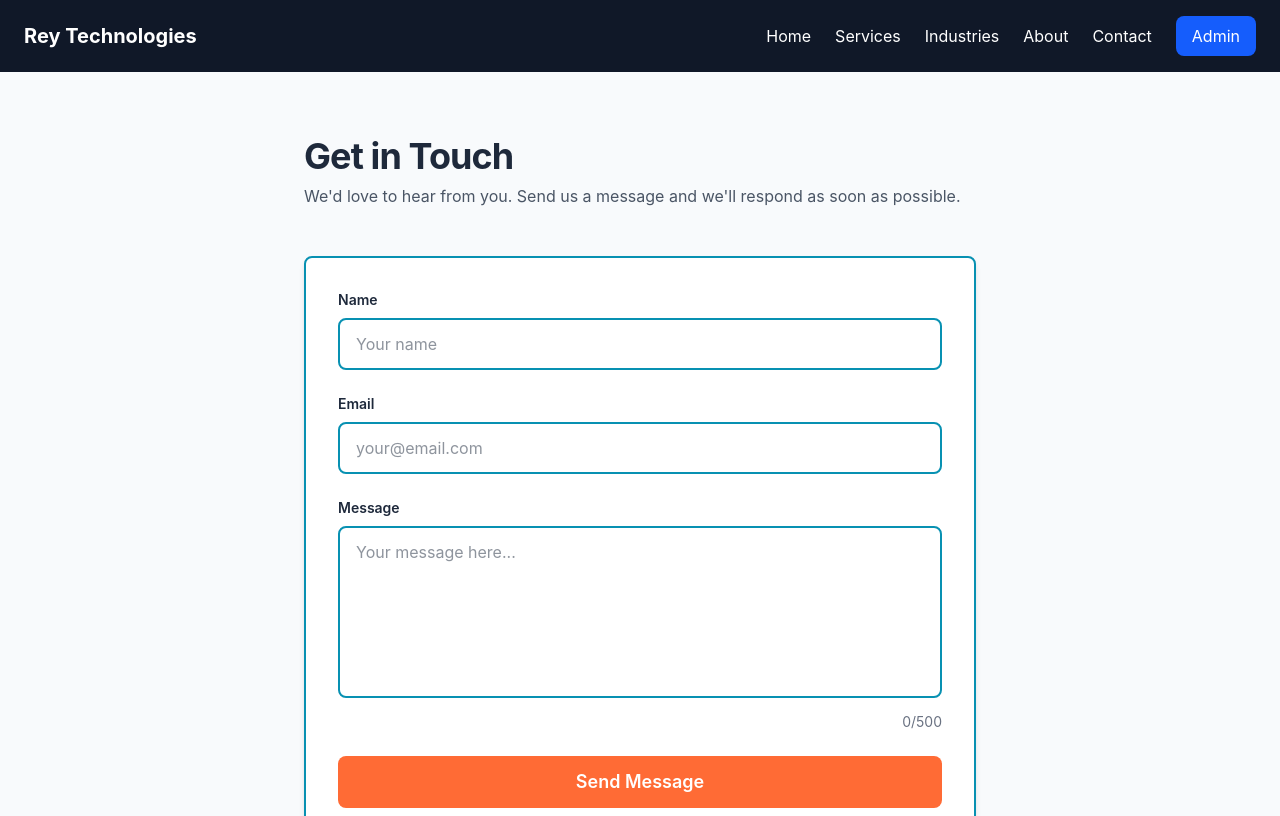
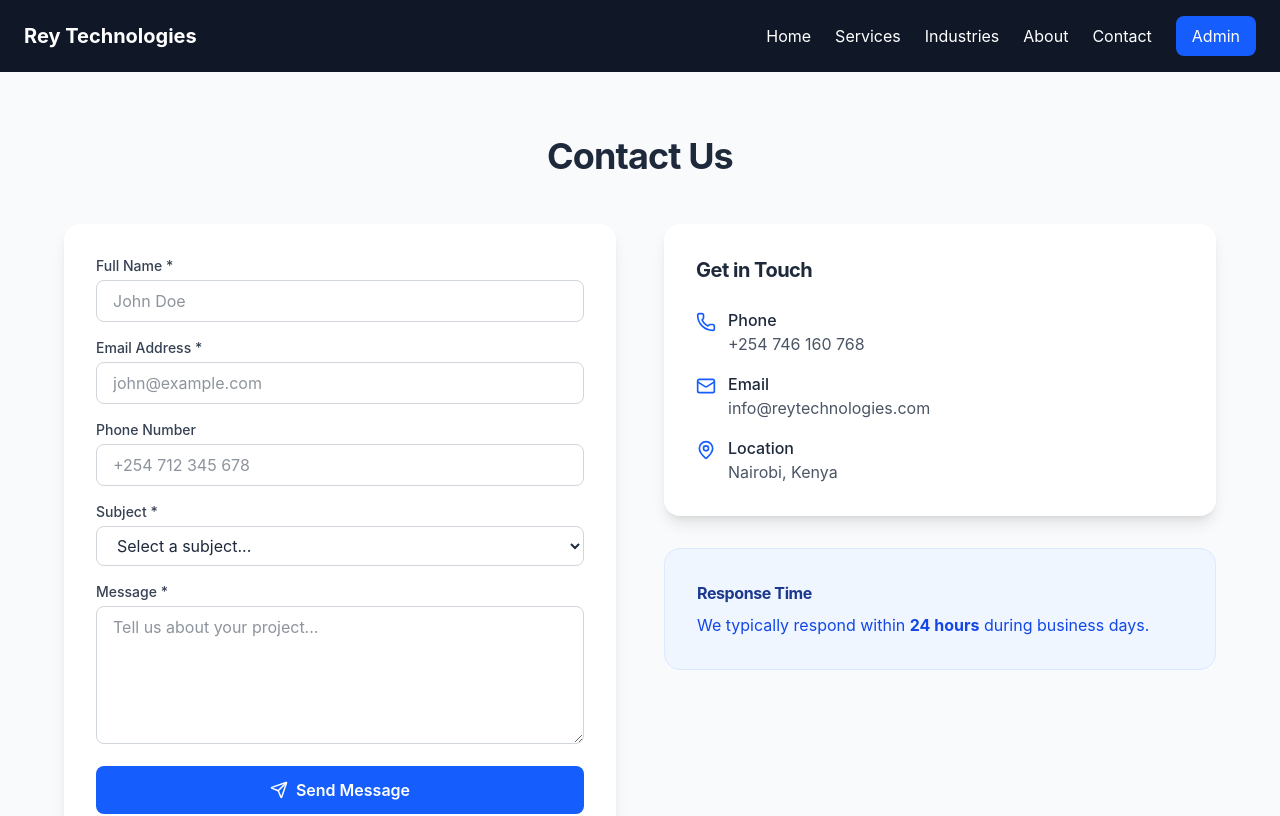
Before and after one commit to Gershom2022/rey-technologies, a React (Vite) app: page /contact in a window 1280 px wide. Shown: the top 816 px of the page. Built offline with nearby package versions, Linux system fonts and the light colour scheme; no server answers.

Commit message:
updated contact.jsx

```diff
--- a/src/pages/Contact.jsx
+++ b/src/pages/Contact.jsx
@@ -1,40 +1,25 @@
-import { useState } from "react";
-import { isValidEmail } from "../utils/validation";
-
-const API_URL = import.meta.env.VITE_API_URL || 'http://localhost:5000';
+// pages/Contact.jsx
+import { useState } from 'react';
+import { Mail, Phone, MapPin, Send } from 'lucide-react';
 
 function Contact() {
-  const [formData, setFormData] = useState({ name: '', email: '', message: '' });
+  const [formData, setFormData] = useState({
+    name: '',
+    email: '',
+    phone: '',
+    subject: '', // ← NEW: Subject field
+    message: ''
+  });
   const [status, setStatus] = useState('idle');
-  const [errors, setErrors] = useState({});
-
-  const handleChange = (e) => {
-    const { name, value } = e.target;
-    setFormData((prev) => ({ ...prev, [name]: value }));
-  };
-
-  const validate = () => {
-    const errors = {};
-    if (!formData.name.trim()) errors.name = 'Name is required';
-    else if (formData.name.trim().length < 4) errors.name = 'Name must be at least 4 characters';
-    if (!formData.email.trim()) errors.email = 'Email is required';
-    else if (!isValidEmail(formData.email)) errors.email = 'Please enter a valid email address';
-    if (!formData.message.trim()) errors.message = 'Message is required';
-    else if (formData.message.trim().length < 10) errors.message = 'Message must be at least 10 characters';
-    else if (formData.message.trim().length > 500) errors.message = 'Message must not exceed 500 characters';
-    return errors;
-  };
+  const [error, setError] = useState('');
 
   const handleSubmit = async (e) => {
     e.preventDefault();
-    const validationErrors = validate();
-    setErrors(validationErrors);
-    if (Object.keys(validationErrors).length > 0) return;
-
     setStatus('submitting');
+    setError('');
 
     try {
-      const response = await fetch(`${API_URL}/api/inquiries`, {
+      const response = await fetch('http://localhost:5000/api/inquiries', {
         method: 'POST',
         headers: { 'Content-Type': 'application/json' },
         body: JSON.stringify(formData)
@@ -42,110 +27,179 @@ function Contact() {
 
       const data = await response.json();
 
-      if (!data.success) {
-        throw new Error(data.error || 'Something went wrong');
+      if (data.success) {
+        setStatus('success');
+        setFormData({ name: '', email: '', phone: '', subject: '', message: '' });
+        setTimeout(() => setStatus('idle'), 5000);
+      } else {
+        setError(data.error || 'Something went wrong');
+        setStatus('error');
       }
-
-      setStatus('success');
-      setFormData({ name: '', email: '', message: '' });
-      setTimeout(() => setStatus('idle'), 5000);
     } catch (err) {
-      console.error(err);
+      setError('Failed to send message. Please try again.');
       setStatus('error');
     }
   };
 
   return (
-    <section className="py-16 px-8 bg-light">
-      <div className="max-w-2xl mx-auto">
-        <h1 className="text-4xl font-bold mb-2 text-dark">Get in Touch</h1>
-        <p className="text-gray-600 mb-12">We'd love to hear from you. Send us a message and we'll respond as soon as possible.</p>
+    <div className="min-h-screen bg-gray-50 py-16 px-4">
+      <div className="max-w-6xl mx-auto">
+        <h1 className="text-4xl font-bold text-center mb-12">Contact Us</h1>
 
-        <form onSubmit={handleSubmit} className="space-y-6 bg-white p-8 rounded-lg shadow-md border-2 border-primary border-opacity-20">
-          {/* Name Field */}
+        <div className="grid md:grid-cols-2 gap-12">
+          {/* Contact Form */}
+          <div className="bg-white rounded-2xl shadow-lg p-8">
+            <form onSubmit={handleSubmit} className="space-y-4">
               <div>
-            <label className="block text-sm font-semibold text-dark mb-2">Name</label>
+                <label className="block text-sm font-medium text-gray-700 mb-1">
+                  Full Name *
+                </label>
                 <input
                   type="text"
-              name="name"
+                  required
                   value={formData.name}
-              onChange={handleChange}
-              disabled={status === 'submitting'}
-              className={`w-full border-2 rounded-lg px-4 py-3 focus:outline-none transition-all ${
-                errors.name
-                  ? 'border-red-500 focus:border-red-600'
-                  : 'border-primary focus:border-secondary focus:ring-2 focus:ring-primary focus:ring-opacity-20'
-              } disabled:opacity-50 disabled:bg-gray-100`}
-              placeholder="Your name"
+                  onChange={(e) => setFormData({...formData, name: e.target.value})}
+                  className="w-full px-4 py-2 border border-gray-300 rounded-lg focus:ring-2 focus:ring-blue-500 focus:border-blue-500"
+                  placeholder="John Doe"
                 />
-            {errors.name && <p className="text-red-500 text-sm mt-1">{errors.name}</p>}
               </div>
 
-          {/* Email Field */}
               <div>
-            <label className="block text-sm font-semibold text-dark mb-2">Email</label>
+                <label className="block text-sm font-medium text-gray-700 mb-1">
+                  Email Address *
+                </label>
                 <input
                   type="email"
-              name="email"
+                  required
                   value={formData.email}
-              onChange={handleChange}
-              disabled={status === 'submitting'}
-              className={`w-full border-2 rounded-lg px-4 py-3 focus:outline-none transition-all ${
-                errors.email
-                  ? 'border-red-500 focus:border-red-600'
-                  : 'border-primary focus:border-secondary focus:ring-2 focus:ring-primary focus:ring-opacity-20'
-              } disabled:opacity-50 disabled:bg-gray-100`}
-              placeholder="your@email.com"
+                  onChange={(e) => setFormData({...formData, email: e.target.value})}
+                  className="w-full px-4 py-2 border border-gray-300 rounded-lg focus:ring-2 focus:ring-blue-500 focus:border-blue-500"
+                  placeholder="john@example.com"
                 />
-            {errors.email && <p className="text-red-500 text-sm mt-1">{errors.email}</p>}
               </div>
 
-          {/* Message Field */}
               <div>
-            <label className="block text-sm font-semibold text-dark mb-2">Message</label>
+                <label className="block text-sm font-medium text-gray-700 mb-1">
+                  Phone Number
+                </label>
+                <input
+                  type="tel"
+                  value={formData.phone}
+                  onChange={(e) => setFormData({...formData, phone: e.target.value})}
+                  className="w-full px-4 py-2 border border-gray-300 rounded-lg focus:ring-2 focus:ring-blue-500 focus:border-blue-500"
+                  placeholder="+254 712 345 678"
+                />
+              </div>
+
+              {/* ← NEW: Subject Field */}
+              <div>
+                <label className="block text-sm font-medium text-gray-700 mb-1">
+                  Subject *
+                </label>
+                <select
+                  required
+                  value={formData.subject}
+                  onChange={(e) => setFormData({...formData, subject: e.target.value})}
+                  className="w-full px-4 py-2 border border-gray-300 rounded-lg focus:ring-2 focus:ring-blue-500 focus:border-blue-500"
+                >
+                  <option value="">Select a subject...</option>
+                  <option value="General Inquiry">General Inquiry</option>
+                  <option value="Web Development">Web Development</option>
+                  <option value="Mobile App Development">Mobile App Development</option>
+                  <option value="Cloud Solutions">Cloud Solutions</option>
+                  <option value="Custom Software">Custom Software</option>
+                  <option value="UI/UX Design">UI/UX Design</option>
+                  <option value="Technical Support">Technical Support</option>
+                  <option value="Partnership">Partnership</option>
+                  <option value="Other">Other</option>
+                </select>
+              </div>
+
+              <div>
+                <label className="block text-sm font-medium text-gray-700 mb-1">
+                  Message *
+                </label>
                 <textarea
-              name="message"
+                  required
+                  rows="5"
                   value={formData.message}
-              onChange={handleChange}
+                  onChange={(e) => setFormData({...formData, message: e.target.value})}
+                  className="w-full px-4 py-2 border border-gray-300 rounded-lg focus:ring-2 focus:ring-blue-500 focus:border-blue-500"
+                  placeholder="Tell us about your project..."
+                />
+              </div>
+
+              {error && (
+                <div className="p-3 bg-red-50 border border-red-200 rounded-lg text-red-600 text-sm">
+                  {error}
+                </div>
+              )}
+
+              {status === 'success' && (
+                <div className="p-3 bg-green-50 border border-green-200 rounded-lg text-green-600 text-sm">
+                  ✅ Your message has been sent! We'll respond within 24 hours.
+                </div>
+              )}
+
+              <button
+                type="submit"
                 disabled={status === 'submitting'}
-              rows="6"
-              className={`w-full border-2 rounded-lg px-4 py-3 focus:outline-none transition-all resize-none ${
-                errors.message
-                  ? 'border-red-500 focus:border-red-600'
-                  : 'border-primary focus:border-secondary focus:ring-2 focus:ring-primary focus:ring-opacity-20'
-              } disabled:opacity-50 disabled:bg-gray-100`}
-              placeholder="Your message here..."
-            />
-            <div className="flex justify-between mt-2">
-              <p className="text-red-500 text-sm">{errors.message || ''}</p>
-              <p className="text-gray-500 text-sm">{formData.message.length}/500</p>
+                className="w-full py-3 bg-blue-600 hover:bg-blue-700 text-white font-semibold rounded-lg transition-colors disabled:opacity-50 disabled:cursor-not-allowed flex items-center justify-center gap-2"
+              >
+                {status === 'submitting' ? (
+                  <>
+                    <span className="animate-spin rounded-full h-5 w-5 border-2 border-white border-t-transparent"></span>
+                    Sending...
+                  </>
+                ) : (
+                  <>
+                    <Send size={18} />
+                    Send Message
+                  </>
+                )}
+              </button>
+            </form>
+          </div>
+
+          {/* Contact Info */}
+          <div className="space-y-8">
+            <div className="bg-white rounded-2xl shadow-lg p-8">
+              <h3 className="text-xl font-semibold mb-6">Get in Touch</h3>
+              <div className="space-y-4">
+                <div className="flex items-start gap-3">
+                  <Phone className="w-5 h-5 text-blue-600 mt-1" />
+                  <div>
+                    <p className="font-medium">Phone</p>
+                    <p className="text-gray-600">+254 746 160 768</p>
+                  </div>
+                </div>
+                <div className="flex items-start gap-3">
+                  <Mail className="w-5 h-5 text-blue-600 mt-1" />
+                  <div>
+                    <p className="font-medium">Email</p>
+                    <p className="text-gray-600">info@reytechnologies.com</p>
+                  </div>
+                </div>
+                <div className="flex items-start gap-3">
+                  <MapPin className="w-5 h-5 text-blue-600 mt-1" />
+                  <div>
+                    <p className="font-medium">Location</p>
+                    <p className="text-gray-600">Nairobi, Kenya</p>
+                  </div>
+                </div>
               </div>
             </div>
 
-          {/* Status Messages */}
-          {status === 'success' && (
-            <p className="bg-green-100 text-green-700 px-4 py-3 rounded-lg text-sm font-medium">
-              ✓ Thanks for reaching out! We'll get back to you soon.
+            <div className="bg-blue-50 rounded-2xl p-8 border border-blue-100">
+              <h4 className="font-semibold text-blue-900 mb-2">Response Time</h4>
+              <p className="text-blue-700">
+                We typically respond within <strong>24 hours</strong> during business days.
               </p>
-          )}
-
-          {status === 'error' && (
-            <p className="bg-red-100 text-red-700 px-4 py-3 rounded-lg text-sm font-medium">
-              ✗ Something went wrong. Please try again.
-            </p>
-          )}
-
-          {/* Submit Button */}
-          <button
-            type="submit"
-            disabled={status === 'submitting'}
-            className="w-full bg-accent text-white py-3 rounded-lg font-semibold text-lg hover:brightness-110 disabled:opacity-60 disabled:cursor-not-allowed transition-all duration-300 transform hover:scale-105"
-          >
-            {status === 'submitting' ? 'Sending...' : 'Send Message'}
-          </button>
-        </form>
             </div>
-    </section>
+          </div>
+        </div>
+      </div>
+    </div>
   );
 }
 
```
Lines whose indentation alone changed are shown as unchanged.
